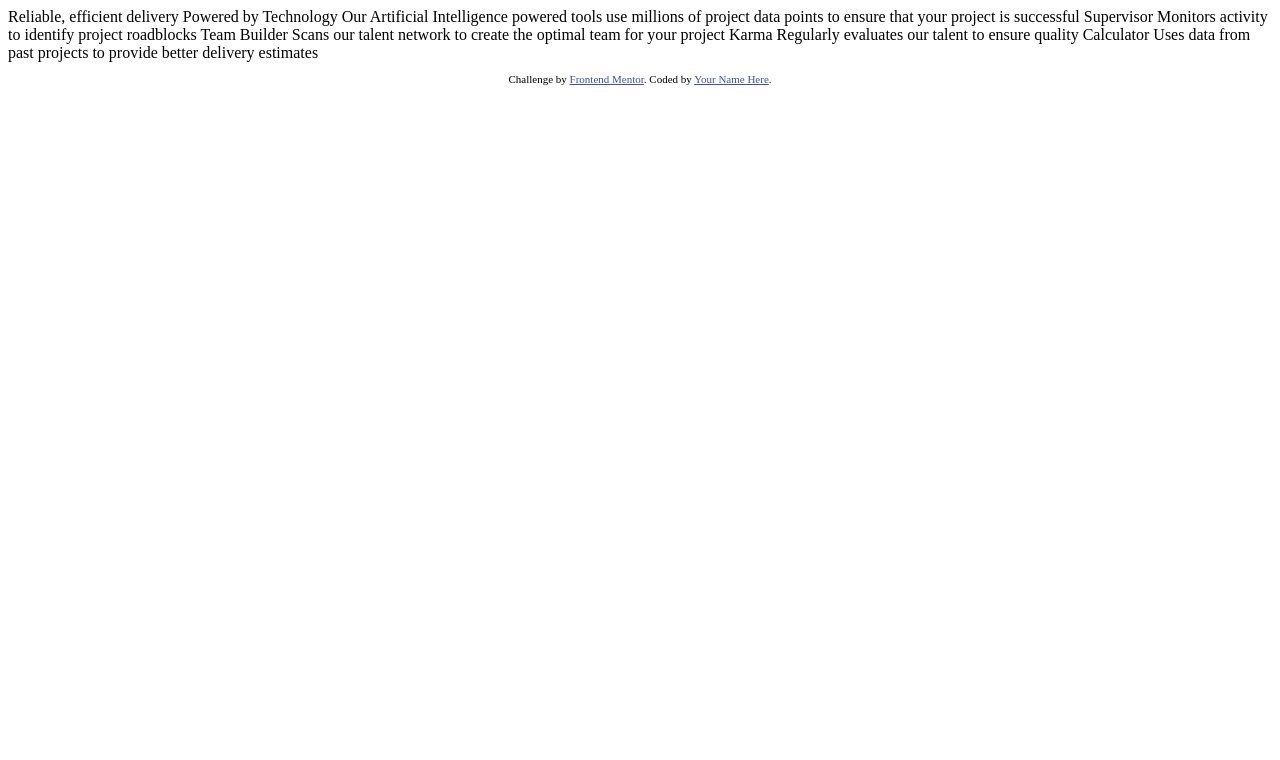
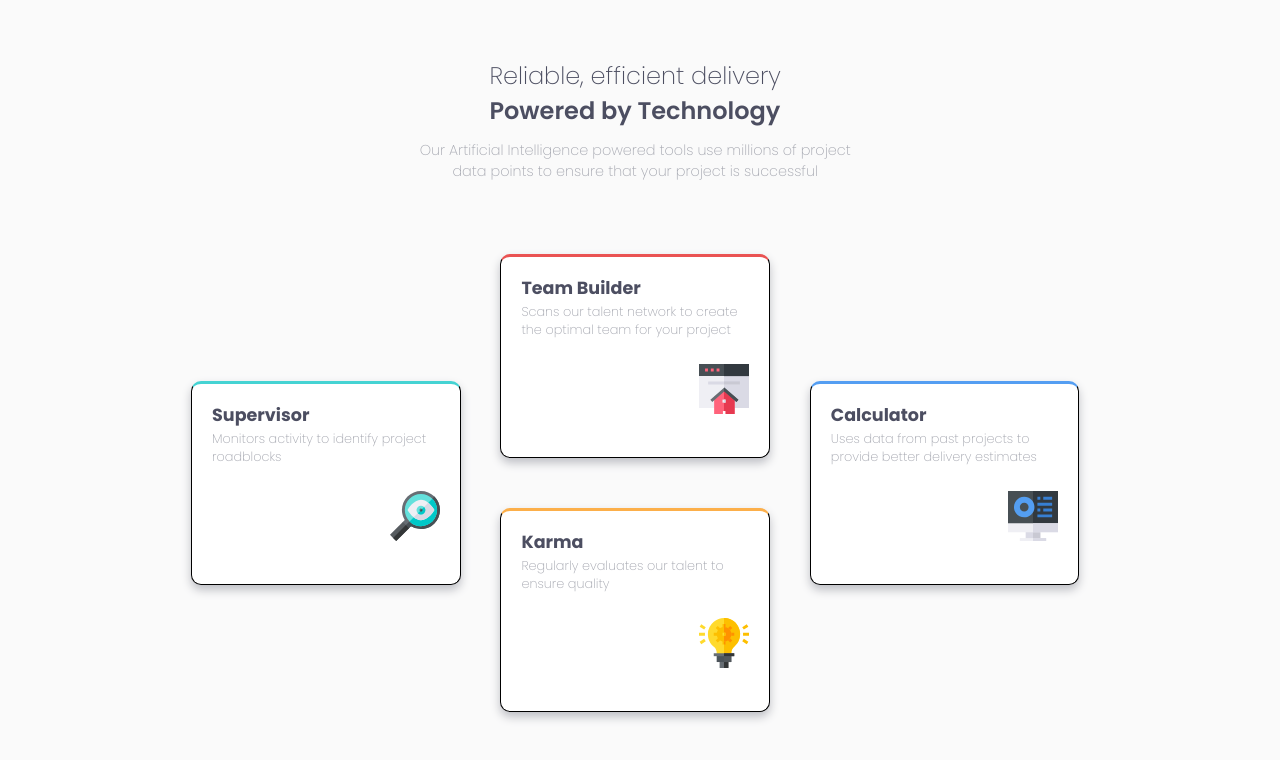
Before and after one commit to Mohamed-Badr-Saad/four-card-feature-section-frontend-mentor, a plain HTML site: page index.html in a window 1280 px wide. Drawn offline with Linux system fonts and the light colour scheme; a web font is replaced by a local one.

Commit message:
adding styles to web page

```diff
--- a/index.html
+++ b/index.html
@@ -1,45 +1,62 @@
 <!DOCTYPE html>
 <html lang="en">
+
 <head>
   <meta charset="UTF-8">
-  <meta name="viewport" content="width=device-width, initial-scale=1.0"> <!-- displays site properly based on user's device -->
+  <meta name="viewport" content="width=device-width, initial-scale=1.0">
+  <!-- displays site properly based on user's device -->
 
   <link rel="icon" type="image/png" sizes="32x32" href="./images/favicon-32x32.png">
 
   <title>Frontend Mentor | Four card feature section</title>
 
   <!-- Feel free to remove these styles or customise in your own stylesheet 👍 -->
-  <style>
-    .attribution { font-size: 11px; text-align: center; }
-    .attribution a { color: hsl(228, 45%, 44%); }
-  </style>
+  <link rel="stylesheet" href="./styles/mobile_styles.css">
+  <link rel="stylesheet" href="./styles/desktop_styles.css" media="screen and (min-width: 715px)">
 </head>
+
 <body>
 
-  Reliable, efficient delivery
-  Powered by Technology
+  <main>
 
-  Our Artificial Intelligence powered tools use millions of project data points
-  to ensure that your project is successful
+    <header>
+      <h1 class="title1">Reliable, efficient delivery</h1>
+      <div class="title2">Powered by Technology</div>
+    </header>
 
-  Supervisor
-  Monitors activity to identify project roadblocks
+    <article>
+      Our Artificial Intelligence powered tools use millions of project data points to ensure that your project
+      is successful
+    </article>
 
-  Team Builder
-  Scans our talent network to create the optimal team for your project
+    <div class="card-container">
+      <div class="card cyan">
+        <h3>Supervisor</h3>
+        <article>Monitors activity to identify project roadblocks</article>
+        <div><img src="./images/icon-supervisor.svg" alt="supervisor icon"></div>
+      </div>
 
-  Karma
-  Regularly evaluates our talent to ensure quality
+      <div class="card red">
+        <h3>Team Builder</h3>
+        <article>Scans our talent network to create the optimal team for your project</article>
+        <div><img src="./images/icon-team-builder.svg" alt="team builder icon"></div>
+      </div>
 
-  Calculator
-  Uses data from past projects to provide better delivery estimates
+      <div class="card orange">
+        <h3>Karma</h3>
+        <article>Regularly evaluates our talent to ensure quality</article>
+        <div><img src="./images/icon-karma.svg" alt="karma icon"></div>
+      </div>
 
+      <div class="card blue">
+        <h3>Calculator</h3>
+        <article>Uses data from past projects to provide better delivery estimates</article>
+        <div><img src="./images/icon-calculator.svg" alt="calculator icon"></div>
+      </div>
+    </div>
 
-  <footer>
-    <p class="attribution">
-      Challenge by <a href="https://www.frontendmentor.io?ref=challenge" target="_blank">Frontend Mentor</a>.
-      Coded by <a href="#">Your Name Here</a>.
-    </p>
-  </footer>
+  </main>
+
 </body>
+
 </html>
--- /dev/null
+++ b/styles/_variables.scss
@@ -0,0 +1,16 @@
+
+$palette: (
+    red: hsl(0, 78%, 62%),
+    cyan: hsl(180, 62%, 55%),
+    orange: hsl(34, 97%, 64%),
+    blue: hsl(212, 86%, 64%),
+    very-dark-blue: hsl(234, 12%, 34%),
+    grayish-blue: hsl(229, 6%, 66%),
+    very-light-gray: hsl(0, 0%, 98%)
+);
+
+$font-weights: (
+    small: 200,
+    medium: 400,
+    large: 600
+);
--- /dev/null
+++ b/styles/desktop_styles.scss
@@ -0,0 +1,60 @@
+@use "./variables" as variables;
+
+body {
+    height: 95vh;
+    width: 98vw;
+}
+
+.card-container {
+    display: grid;
+    grid-template-columns: repeat(3, 1fr);
+    grid-template-rows: repeat(5, auto);
+    width: 80%;
+    place-items: center;
+}
+
+main {
+    article {
+        width: 40%;
+        margin-bottom: 60px;
+    }
+}
+
+.card {
+    padding: 0 20px 20px 20px;
+
+    article {
+        width: 100%;
+    }
+    div {
+        img {
+            width: 50px;
+            height: 50px;
+        }
+    }
+
+    &.cyan {
+        grid-column: 1/2;
+        grid-row: 2/5;
+        border: 1px solid black;
+        border-top: 3px solid map-get(variables.$palette, cyan);
+    }
+    &.red {
+        grid-column: 2/3;
+        grid-row: 1/3;
+        border: 1px solid black;
+        border-top: 3px solid map-get(variables.$palette, red);
+    }
+    &.orange {
+        grid-column: 2/3;
+        grid-row: 4/6;
+        border: 1px solid black;
+        border-top: 3px solid map-get(variables.$palette, orange);
+    }
+    &.blue {
+        grid-column: 3/4;
+        grid-row: 2/5;
+        border: 1px solid black;
+        border-top: 3px solid map-get(variables.$palette, blue);
+    }
+}
--- /dev/null
+++ b/styles/mobile_styles.scss
@@ -0,0 +1,91 @@
+@use "sass:map";
+@use "./variables" as variables;
+@import url("https://fonts.googleapis.com/css2?family=Figtree:ital,wght@0,300..900;1,300..900&family=Fraunces:ital,opsz,wght@0,9..144,100..900;1,9..144,100..900&family=Montserrat:ital,wght@0,100..900;1,100..900&family=Outfit:wght@100..900&family=Playwrite+GB+S:ital,wght@0,100..400;1,100..400&family=Poppins:ital,wght@0,100;0,200;0,300;0,400;0,500;0,600;0,700;0,800;0,900;1,100;1,200;1,300;1,400;1,500;1,600;1,700;1,800;1,900&display=swap");
+
+body {
+    display: flex;
+    flex-direction: column;
+    align-items: center;
+    font-size: 15px;
+    font-weight: map-get(variables.$font-weights, small);
+    background-color: map-get(variables.$palette, very-light-gray);
+    width: 90vw;
+    color: map-get(variables.$palette, very-dark-blue);
+    font-family: poppins, sans-serif;
+}
+
+h1 {
+    margin: 0;
+}
+h3 {
+    margin-bottom: 2px;
+}
+
+main {
+    width: 90%;
+    display: flex;
+    flex-direction: column;
+    align-items: center;
+    gap: 12px;
+    padding: 20px 0 20px 0;
+    margin: 30px 0 30px 0;
+    .title1 {
+        font-size: 1.5rem;
+        font-weight: map-get(variables.$font-weights, small);
+    }
+    .title2 {
+        font-size: 1.5rem;
+        font-weight: map-get(variables.$font-weights, large);
+    }
+    article {
+        text-align: center;
+        margin-bottom: 70px;
+        font-size: 0.9rem;
+    }
+}
+
+article {
+    color: map-get(variables.$palette, grayish-blue);
+}
+
+.card-container {
+    display: flex;
+    flex-direction: column;
+    align-items: center;
+    gap: 25px;
+}
+
+.card {
+    width: 80%;
+    height: 180px;
+    padding: 0 20px 0 20px;
+    display: flex;
+    flex-direction: column;
+    background-color: white;
+    border-radius: 10px;
+    box-shadow: 0px 5px 10px 0px lighten($color: map-get(variables.$palette, grayish-blue), $amount: 10%);
+    article {
+        text-align: left;
+        margin-bottom: 25px;
+        font-size: 0.8rem;
+    }
+    div {
+        align-self: flex-end;
+        img {
+            width: 40px;
+            height: 40px;
+        }
+    }
+    &.cyan {
+        border-top: 3px solid map-get(variables.$palette, cyan);
+    }
+    &.red {
+        border-top: 3px solid map-get(variables.$palette, red);
+    }
+    &.orange {
+        border-top: 3px solid map-get(variables.$palette, orange);
+    }
+    &.blue {
+        border-top: 3px solid map-get(variables.$palette, blue);
+    }
+}
```
Also changed, not shown: styles/desktop_styles.css (added), styles/mobile_styles.css (added), 2 other files.
